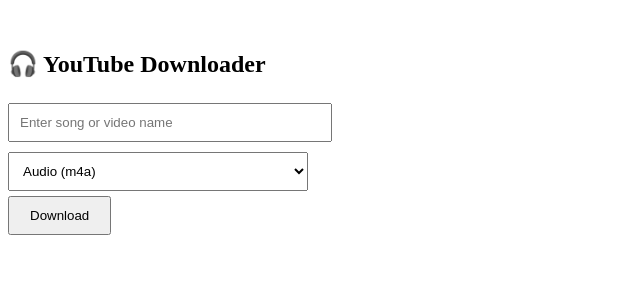
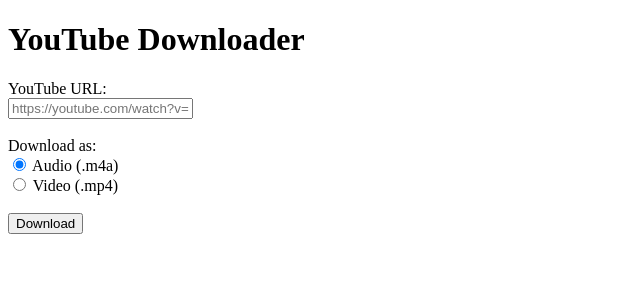
Before and after one commit to SL-MGx03/ytwebsite, a Flask app: page / in a window 1280 px wide. Shown: the top 300 px of the page, without its empty margins (0-640 px from the left). Run offline with Flask 3, Linux system fonts and the light colour scheme.

Commit message:
Update index.html

```diff
--- a/templates/index.html
+++ b/templates/index.html
@@ -1,22 +1,19 @@
 <!DOCTYPE html>
 <html>
 <head>
-    <title>YouTube Downloader</title>
-    <style>
-        body { font-family: Arial, text-align: center; margin-top: 50px; }
-        input, select { padding: 10px; width: 300px; margin: 5px 0; }
-        button { padding: 10px 20px; }
-    </style>
+  <title>YouTube Downloader</title>
 </head>
 <body>
-    <h2>🎧 YouTube Downloader</h2>
-    <form method="POST">
-        <input type="text" name="query" placeholder="Enter song or video name" required><br>
-        <select name="media_type" required>
-            <option value="audio">Audio (m4a)</option>
-            <option value="video">Video (mp4)</option>
-        </select><br>
-        <button type="submit">Download</button>
-    </form>
+  <h1>YouTube Downloader</h1>
+  <form method="POST">
+    <label>YouTube URL:</label><br>
+    <input type="text" name="url" placeholder="https://youtube.com/watch?v=..." required><br><br>
+
+    <label>Download as:</label><br>
+    <input type="radio" name="media_type" value="audio" checked> Audio (.m4a)<br>
+    <input type="radio" name="media_type" value="video"> Video (.mp4)<br><br>
+
+    <button type="submit">Download</button>
+  </form>
 </body>
 </html>
```
